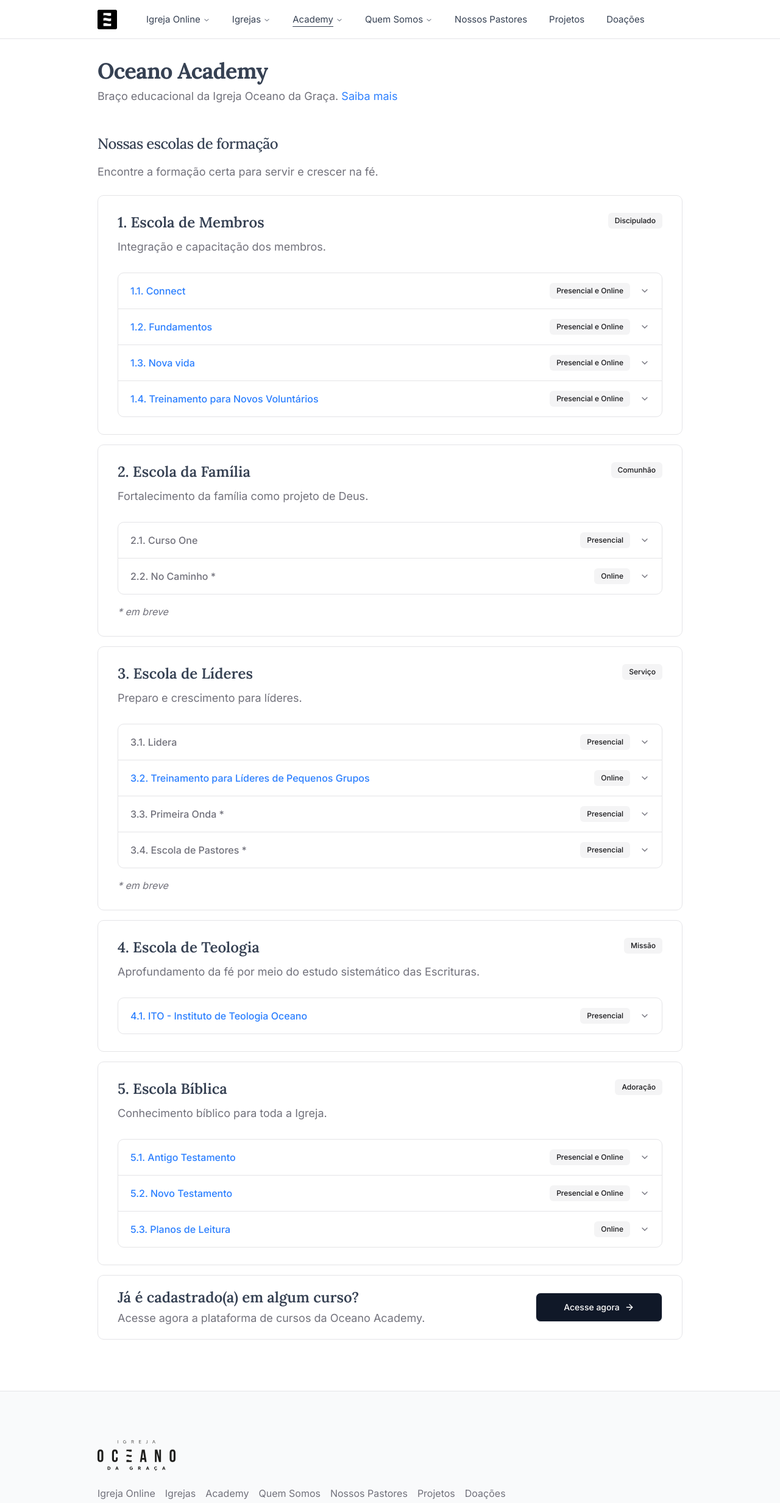
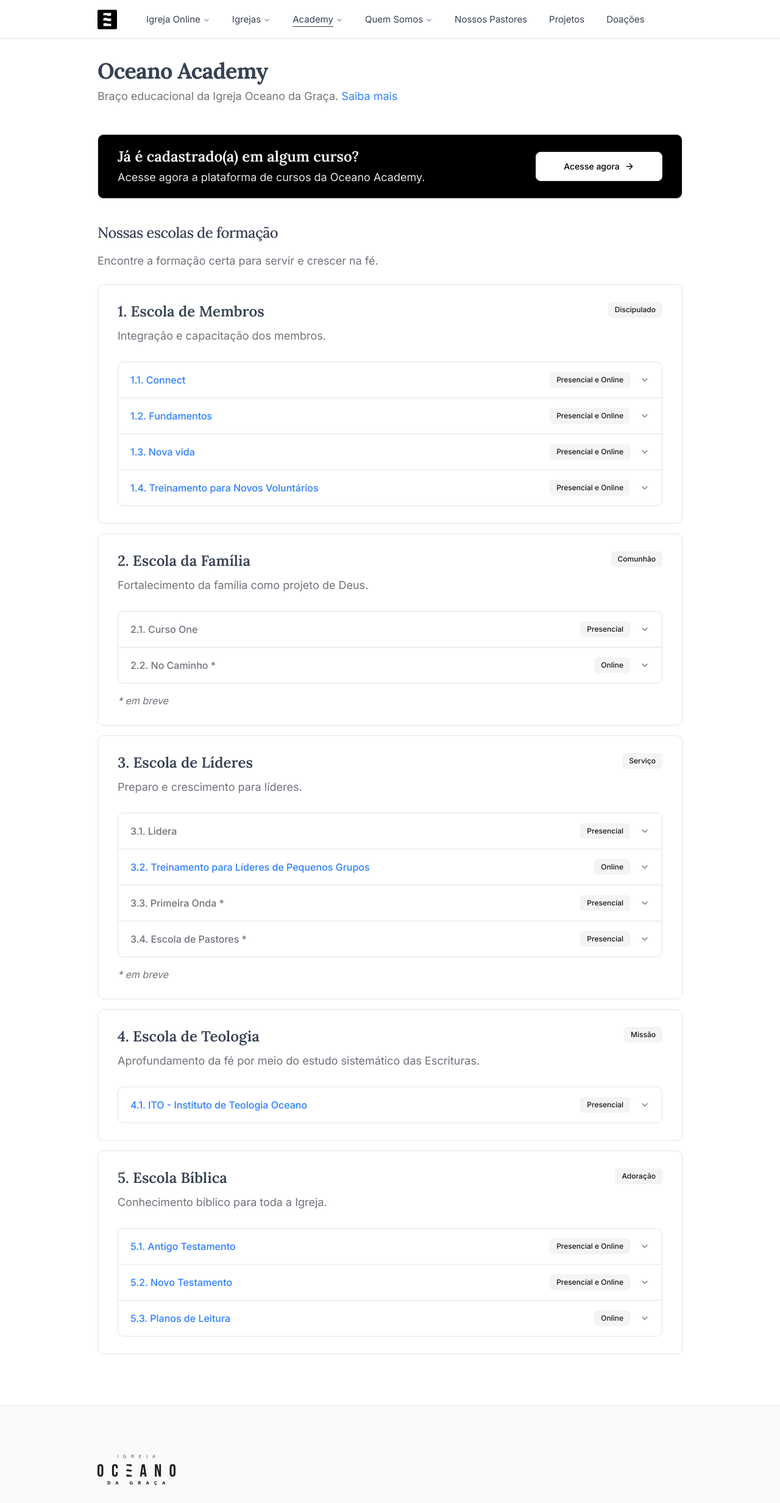
Before and after one commit to oceanodg/ocn-institucional-v4, a Next.js app: page /oceano-academy in a window 1280 px wide. Shown: the top 2465 px of the page at 61% size. Built offline with nearby package versions, Linux system fonts and the light colour scheme.

Commit message:
refactor: simplify OceanoAcademyPage by removing commented-out code and replacing CTABox with CTABoxBgBlack component

```diff
--- a/app/(site)/oceano-academy/page.tsx
+++ b/app/(site)/oceano-academy/page.tsx
@@ -1,96 +1,8 @@
-import Link from "next/link";
-
 import { Container } from "~/components/container";
-import { CTABox } from "~/components/cta-box";
 import { AcademyHeroVideo } from "./academy-hero-video";
 import { SchoolAccordionCards } from "./school-accordion-cards";
-import { data } from "./schools-data";
-import { SummaryLi } from "~/components/summary-li";
-import { Button, H3, P, Separator } from "~/components/ui";
-import { Badge } from "~/components/ui/badge";
-import { Card, CardContent, CardHeader } from "~/components/ui/card";
-import { UL } from "~/components/ui/ul";
-import { lora } from "~/lib/fonts";
-import { cn } from "~/lib/utils";
-
-// function SchoolCards() {
-//   return (
-//     <Card className="gap-0 overflow-hidden rounded-lg bg-white py-0 shadow-none">
-//       {data.map((school) => (
-//         <div key={school.id}>
-//           <CardHeader className="px-6 py-6 sm:px-8 sm:py-7">
-//             <div className="flex flex-wrap items-center gap-3">
-//               <Badge variant="secondary">{school.pillar.label}</Badge>
-//               {!school.hideCoursesQuantity && (
-//                 <span className="text-sm text-muted-foreground">
-//                   {school.courses.length} curso
-//                   {school.courses.length !== 1 ? "s" : ""}
-//                 </span>
-//               )}
-//             </div>
-
-//             <div
-//               className={cn(
-//                 "mt-4 text-xl font-semibold text-gray-700 sm:text-2xl",
-//                 lora.className
-//               )}
-//             >
-//               {school.title}
-//             </div>
-
-//             <P className="mt-2 text-left sm:mt-1">{school.description}</P>
-//           </CardHeader>
-
-//           <CardContent className="px-6 pb-6 sm:px-8 sm:pb-7">
-//             <UL className="mt-0 pl-3.5 sm:pl-4 space-y-2 sm:space-y-2">
-//               {school.courses.map((course) => (
-//                 <SummaryLi
-//                   key={course.id}
-//                   className={
-//                     !course.href
-//                       ? "text-muted-foreground no-underline hover:no-underline cursor-default"
-//                       : undefined
-//                   }
-//                 >
-//                   {course.href ? (
-//                     <Link href={course.href}>{course.title}</Link>
-//                   ) : (
-//                     <span>{course.title}</span>
-//                   )}
-//                 </SummaryLi>
-//               ))}
-//             </UL>
-//             {school.courses.some((course) => !course.href) && (
-//               <p className="mt-3 ml-3 text-sm sm:text-base text-muted-foreground italic">
-//                 * em breve
-//               </p>
-//             )}
-//             {school.inviteHref ? (
-//               <div className="mt-6">
-//                 <Button
-//                   variant="outline"
-//                   size="lg"
-//                   className="h-12 hover:cursor-pointer bg-gray-900 hover:bg-gray-900/80 text-white hover:text-white w-full sm:w-62.5"
-//                   asChild
-//                 >
-//                   <a
-//                     href={school.inviteHref}
-//                     target="_blank"
-//                     rel="noopener noreferrer"
-//                   >
-//                     Inscreva-se
-//                   </a>
-//                 </Button>
-//               </div>
-//             ) : null}
-//           </CardContent>
-
-//           {school.id !== data[data.length - 1].id ? <Separator /> : null}
-//         </div>
-//       ))}
-//     </Card>
-//   );
-// }
+import { H3, P } from "~/components/ui";
+import { CTABoxBgBlack } from "~/components/cta-box-bg-black";
 
 export default function OceanoAcademyPage() {
   return (
@@ -102,6 +14,14 @@ export default function OceanoAcademyPage() {
       {/* <Separator className="mt-4 sm:mt-8 mb-10 sm:mb-12" /> */}
 
       <Container className="pt-0 sm:pt-0 mt-10 sm:mt-12 mb-10 sm:mb-16">
+        <CTABoxBgBlack
+          title="Já é cadastrado(a) em algum curso?"
+          description="Acesse agora a plataforma de cursos da Oceano Academy."
+          buttonLink="https://academy.oceanodagraca.com/"
+          buttonText="Acesse agora"
+          openInNewTab={true}
+        />
+
         <div className="flex flex-col gap-4">
           <H3>Nossas escolas de formação</H3>
 
@@ -109,17 +29,7 @@ export default function OceanoAcademyPage() {
             Encontre a formação certa para servir e crescer na fé.
           </P>
 
-          {/* <SchoolCards /> */}
-
           <SchoolAccordionCards />
-
-          <CTABox
-            title="Já é cadastrado(a) em algum curso?"
-            description="Acesse agora a plataforma de cursos da Oceano Academy."
-            buttonLink="https://academy.oceanodagraca.com/"
-            buttonText="Acesse agora"
-            openInNewTab={true}
-          />
         </div>
       </Container>
     </section>
```
